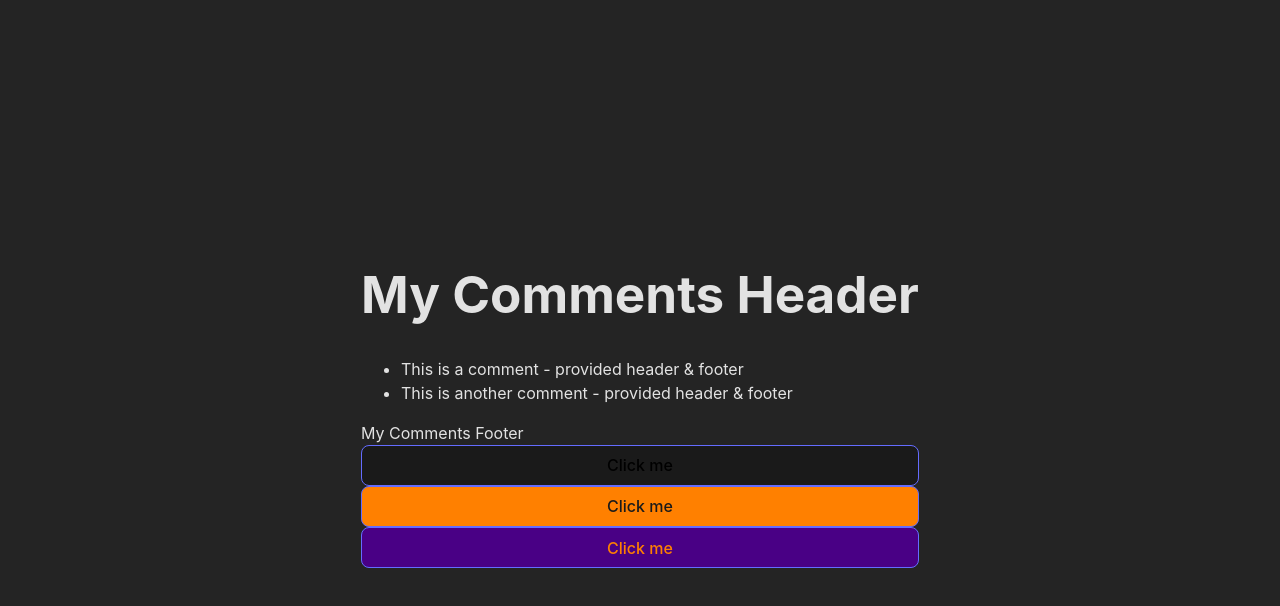
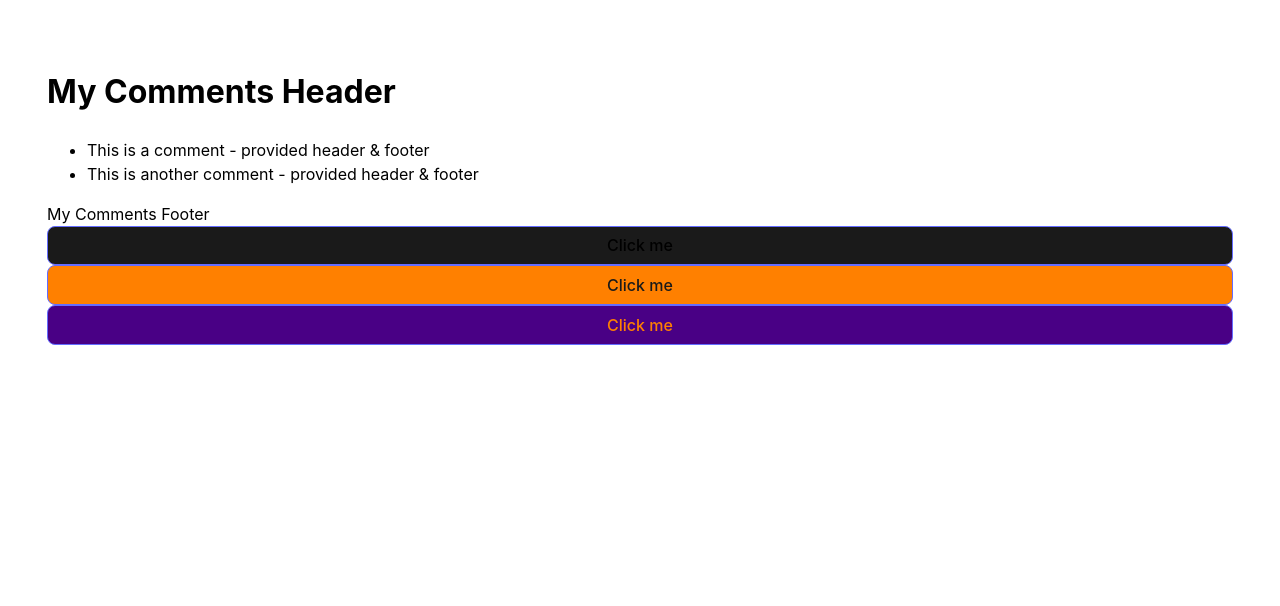
Before and after one commit to philfuster/components-practice, a React (Vite) app: page / in a window 1280 px wide. Shown: the top 606 px of the page. Built offline with nearby package versions, Linux system fonts and the light colour scheme.

Commit message:
add reset layer

```diff
--- a/src/styles/global.css
+++ b/src/styles/global.css
@@ -1,36 +1,13 @@
+@layer reset, defaults, patterns, components, utilities, overrides;
+
+@import "./reset.css";
+
 :root {
 	font-family: Inter, system-ui, Avenir, Helvetica, Arial, sans-serif;
 	line-height: 1.5;
-	font-weight: 400;
-
-	color-scheme: light dark;
-	color: rgba(255, 255, 255, 0.87);
-	background-color: #242424;
 
 	font-synthesis: none;
 	text-rendering: optimizeLegibility;
 	-webkit-font-smoothing: antialiased;
 	-moz-osx-font-smoothing: grayscale;
 }
-
-a {
-	font-weight: 500;
-	color: #646cff;
-	text-decoration: inherit;
-}
-a:hover {
-	color: #535bf2;
-}
-
-body {
-	margin: 0;
-	display: flex;
-	place-items: center;
-	min-width: 320px;
-	min-height: 100vh;
-}
-
-h1 {
-	font-size: 3.2em;
-	line-height: 1.1;
-}
--- /dev/null
+++ b/src/styles/reset.css
@@ -0,0 +1,264 @@
+@layer reset {
+	/*! modern-normalize v2.0.0 | MIT License | https://github.com/sindresorhus/modern-normalize */
+
+	/*
+Document
+========
+*/
+
+	/**
+Use a better box model (opinionated).
+*/
+
+	*,
+	::before,
+	::after {
+		box-sizing: border-box;
+	}
+
+	html {
+		/* Improve consistency of default fonts in all browsers. (https://github.com/sindresorhus/modern-normalize/issues/3) */
+		font-family: system-ui, "Segoe UI", Roboto, Helvetica, Arial, sans-serif,
+			"Apple Color Emoji", "Segoe UI Emoji";
+		line-height: 1.15; /* 1. Correct the line height in all browsers. */
+		-webkit-text-size-adjust: 100%; /* 2. Prevent adjustments of font size after orientation changes in iOS. */
+		-moz-tab-size: 4; /* 3. Use a more readable tab size (opinionated). */
+		tab-size: 4; /* 3 */
+	}
+
+	/*
+Sections
+========
+*/
+
+	body {
+		margin: 0; /* Remove the margin in all browsers. */
+	}
+
+	/*
+Grouping content
+================
+*/
+
+	/**
+1. Add the correct height in Firefox.
+2. Correct the inheritance of border color in Firefox. (https://bugzilla.mozilla.org/show_bug.cgi?id=190655)
+*/
+
+	hr {
+		height: 0; /* 1 */
+		color: inherit; /* 2 */
+	}
+
+	/*
+Text-level semantics
+====================
+*/
+
+	/**
+Add the correct text decoration in Chrome, Edge, and Safari.
+*/
+
+	abbr[title] {
+		text-decoration: underline dotted;
+	}
+
+	/**
+Add the correct font weight in Edge and Safari.
+*/
+
+	b,
+	strong {
+		font-weight: bolder;
+	}
+
+	/**
+1. Improve consistency of default fonts in all browsers. (https://github.com/sindresorhus/modern-normalize/issues/3)
+2. Correct the odd 'em' font sizing in all browsers.
+*/
+
+	code,
+	kbd,
+	samp,
+	pre {
+		font-family: ui-monospace, SFMono-Regular, Consolas, "Liberation Mono",
+			Menlo, monospace; /* 1 */
+		font-size: 1em; /* 2 */
+	}
+
+	/**
+Add the correct font size in all browsers.
+*/
+
+	small {
+		font-size: 80%;
+	}
+
+	/**
+Prevent 'sub' and 'sup' elements from affecting the line height in all browsers.
+*/
+
+	sub,
+	sup {
+		font-size: 75%;
+		line-height: 0;
+		position: relative;
+		vertical-align: baseline;
+	}
+
+	sub {
+		bottom: -0.25em;
+	}
+
+	sup {
+		top: -0.5em;
+	}
+
+	/*
+Tabular data
+============
+*/
+
+	/**
+1. Remove text indentation from table contents in Chrome and Safari. (https://bugs.chromium.org/p/chromium/issues/detail?id=999088, https://bugs.webkit.org/show_bug.cgi?id=201297)
+2. Correct table border color inheritance in Chrome and Safari. (https://bugs.chromium.org/p/chromium/issues/detail?id=935729, https://bugs.webkit.org/show_bug.cgi?id=195016)
+*/
+
+	table {
+		text-indent: 0; /* 1 */
+		border-color: inherit; /* 2 */
+	}
+
+	/*
+Forms
+=====
+*/
+
+	/**
+1. Change the font styles in all browsers.
+2. Remove the margin in Firefox and Safari.
+*/
+
+	button,
+	input,
+	optgroup,
+	select,
+	textarea {
+		font-family: inherit; /* 1 */
+		font-size: 100%; /* 1 */
+		line-height: 1.15; /* 1 */
+		margin: 0; /* 2 */
+	}
+
+	/**
+Remove the inheritance of text transform in Edge and Firefox.
+*/
+
+	button,
+	select {
+		text-transform: none;
+	}
+
+	/**
+Correct the inability to style clickable types in iOS and Safari.
+*/
+
+	button,
+	[type="button"],
+	[type="reset"],
+	[type="submit"] {
+		-webkit-appearance: button;
+	}
+
+	/**
+Remove the inner border and padding in Firefox.
+*/
+
+	::-moz-focus-inner {
+		border-style: none;
+		padding: 0;
+	}
+
+	/**
+Restore the focus styles unset by the previous rule.
+*/
+
+	:-moz-focusring {
+		outline: 1px dotted ButtonText;
+	}
+
+	/**
+Remove the additional ':invalid' styles in Firefox.
+See: https://github.com/mozilla/gecko-dev/blob/2f9eacd9d3d995c937b4251a5557d95d494c9be1/layout/style/res/forms.css#L728-L737
+*/
+
+	:-moz-ui-invalid {
+		box-shadow: none;
+	}
+
+	/**
+Remove the padding so developers are not caught out when they zero out 'fieldset' elements in all browsers.
+*/
+
+	legend {
+		padding: 0;
+	}
+
+	/**
+Add the correct vertical alignment in Chrome and Firefox.
+*/
+
+	progress {
+		vertical-align: baseline;
+	}
+
+	/**
+Correct the cursor style of increment and decrement buttons in Safari.
+*/
+
+	::-webkit-inner-spin-button,
+	::-webkit-outer-spin-button {
+		height: auto;
+	}
+
+	/**
+1. Correct the odd appearance in Chrome and Safari.
+2. Correct the outline style in Safari.
+*/
+
+	[type="search"] {
+		-webkit-appearance: textfield; /* 1 */
+		outline-offset: -2px; /* 2 */
+	}
+
+	/**
+Remove the inner padding in Chrome and Safari on macOS.
+*/
+
+	::-webkit-search-decoration {
+		-webkit-appearance: none;
+	}
+
+	/**
+1. Correct the inability to style clickable types in iOS and Safari.
+2. Change font properties to 'inherit' in Safari.
+*/
+
+	::-webkit-file-upload-button {
+		-webkit-appearance: button; /* 1 */
+		font: inherit; /* 2 */
+	}
+
+	/*
+Interactive
+===========
+*/
+
+	/*
+Add the correct display in Chrome and Safari.
+*/
+
+	summary {
+		display: list-item;
+	}
+}
```
